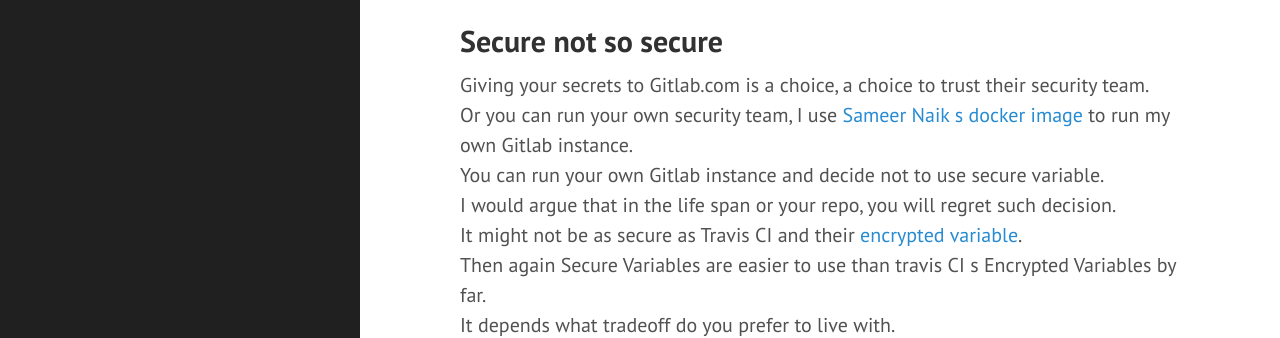
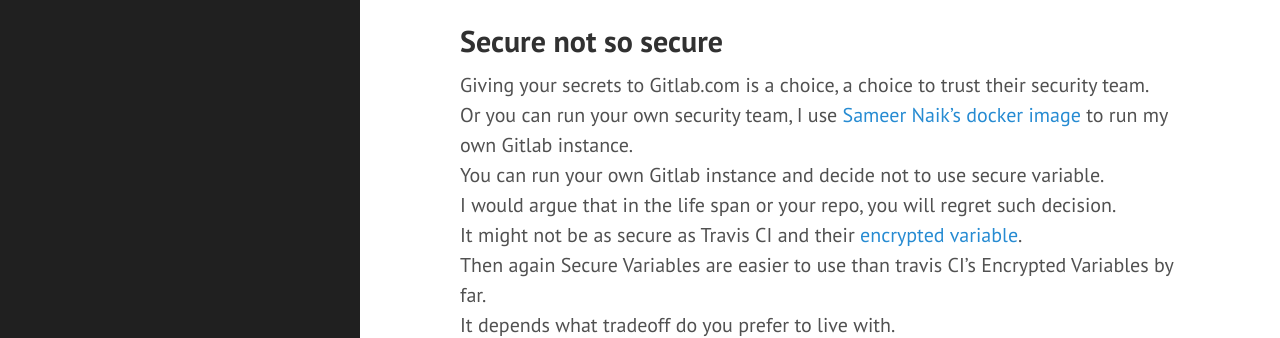
Before and after one commit to raudf/raudf.github.io, a Jekyll site: the page built from _posts/2016-02-09-gitlab-ci-variables.md, in a window 1280 px wide and 900 px high, scrolled down 2346 px. Shown: the part 158-496 px from the top of the window. Built offline with Jekyll 4.4.1, drawn with Linux system fonts in a browser that asks for light colours; Markdown is read by kramdown in place of the engine named in the settings.

Commit message:
Adding Saxon genitive's apostrophe

```diff
--- a/_posts/2016-02-09-gitlab-ci-variables.md
+++ b/_posts/2016-02-09-gitlab-ci-variables.md
@@ -62,11 +62,11 @@ There is likely more use cases, these are just the 3 that I encountered.
 
 ## Secure not so secure
 Giving your secrets to Gitlab.com is a choice, a choice to trust their security team.
-Or you can run your own security team, I use [Sameer Naik s docker image](https://github.com/sameersbn/docker-gitlab) to run my own Gitlab instance.
+Or you can run your own security team, I use [Sameer Naik's docker image](https://github.com/sameersbn/docker-gitlab) to run my own Gitlab instance.
 You can run your own Gitlab instance and decide not to use secure variable.
 I would argue that in the life span or your repo, you will regret such decision.
 It might not be as secure as Travis CI and their [encrypted variable](https://docs.travis-ci.com/user/environment-variables/#Encrypted-Variables).
-Then again Secure Variables are easier to use than travis CI s Encrypted Variables by far.
+Then again Secure Variables are easier to use than travis CI's Encrypted Variables by far.
 It depends what tradeoff do you prefer to live with.
 
 ## Conclusion
```
